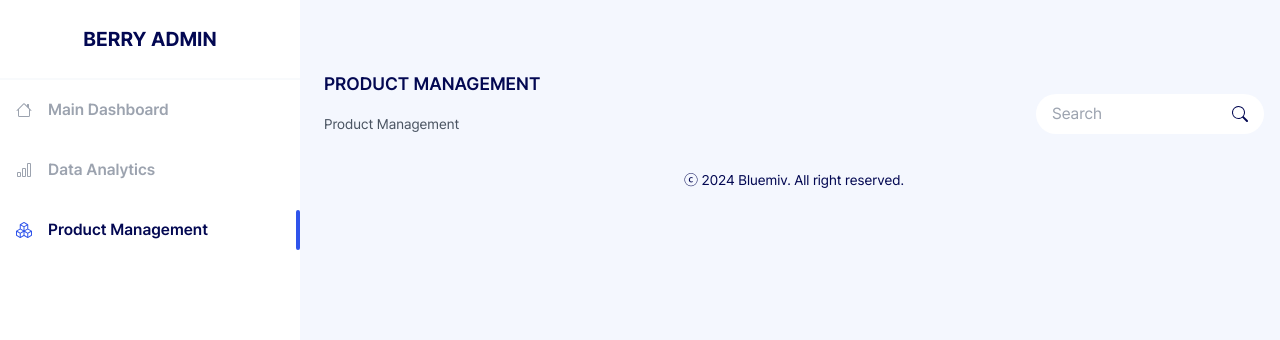
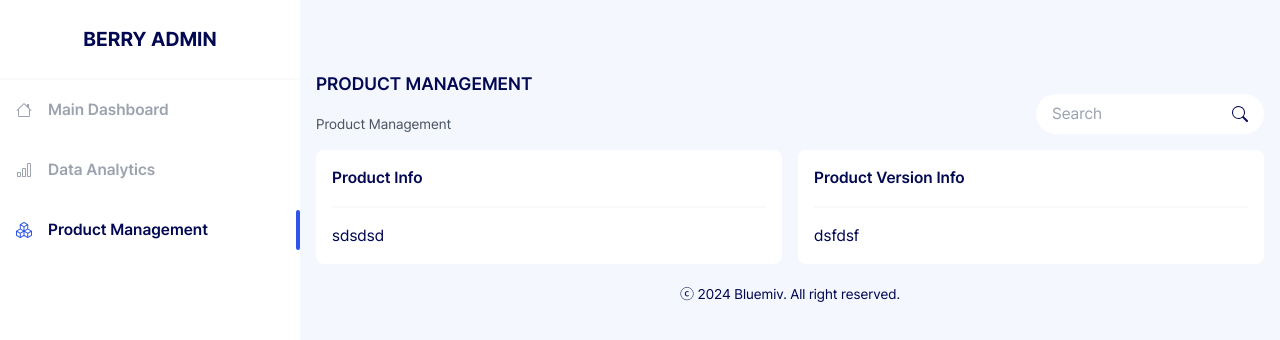
Before and after one commit to bluemiv/berry-admin, a Next.js app in the folder apps/web/: page /product-management in a window 1280 px wide. Shown: the top 340 px of the page. Built offline with nearby package versions, Linux system fonts and the light colour scheme.

Commit message:
feat: product 관리 화면 개발

```diff
--- a/apps/web/src/app/product-management/page.tsx
+++ b/apps/web/src/app/product-management/page.tsx
@@ -1,3 +1,10 @@
+import { Card } from '@/components';
+
 export default function Page() {
-  return <main></main>;
+  return (
+    <main className="grid grid-cols-2 gap-md">
+      <Card title="Product Info">sdsdsd</Card>
+      <Card title="Product Version Info">dsfdsf</Card>
+    </main>
+  );
 }
--- a/apps/web/src/app/template.tsx
+++ b/apps/web/src/app/template.tsx
@@ -3,9 +3,9 @@ import type { TPropsWithChildren } from '@/types';
 
 export default function Template({ children }: TPropsWithChildren) {
   return (
-    <div className="flex gap-sm">
+    <div className="flex">
       <Layout.Sidebar />
-      <div className="min-h-screen flex-1 flex flex-col">
+      <div className="min-h-screen flex-1 flex flex-col px-md">
         <Layout.Header />
         {children}
         <Layout.Footer />
--- /dev/null
+++ b/apps/web/src/components/Card.tsx
@@ -0,0 +1,17 @@
+import classNames from 'classnames';
+import { TPropsWithBaseComponent } from '@/types';
+
+interface TProps {
+  title?: string;
+}
+
+export default function Card({ className, children, title }: TPropsWithBaseComponent<TProps>) {
+  return (
+    <div className={classNames('bg-white p-md rounded-lg', className)}>
+      {!!title && (
+        <div className="font-semibold pb-md mb-md border-b-2 border-slate-50">{title}</div>
+      )}
+      {children}
+    </div>
+  );
+}
--- a/apps/web/src/components/Layout/Header/Header.tsx
+++ b/apps/web/src/components/Layout/Header/Header.tsx
@@ -11,7 +11,7 @@ export default function Header() {
   };
 
   return (
-    <header className="flex justify-between items-end h-[150px] gap-md p-md">
+    <header className="flex justify-between items-end h-[150px] gap-md pb-md">
       <div className="flex flex-col gap-md">
         <PageTitle />
         <Breadcrumb />
--- a/apps/web/src/components/index.ts
+++ b/apps/web/src/components/index.ts
@@ -1,2 +1,3 @@
 export { default as Layout } from './Layout';
 export { default as Icons } from './Icons';
+export { default as Card } from './Card';
```
